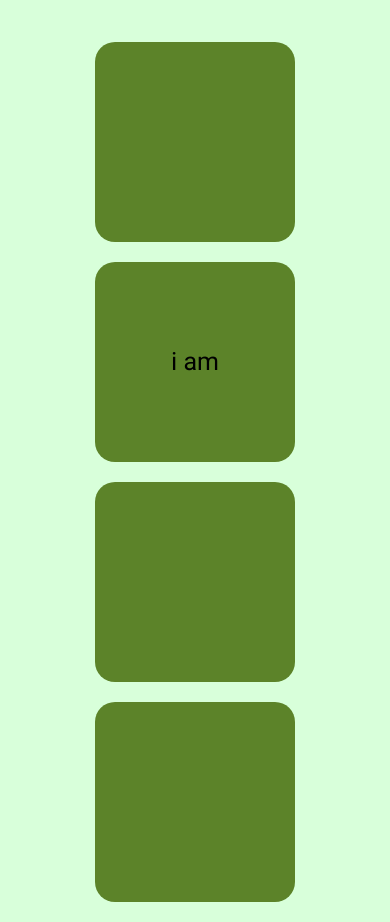
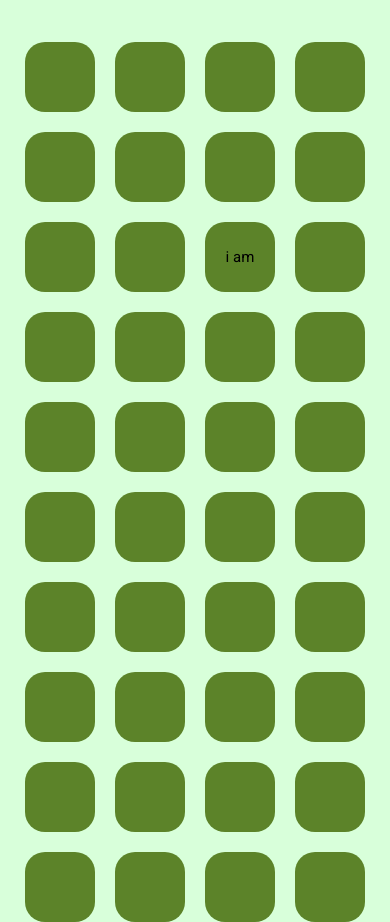
Before and after one commit to Queraxe/memory, a plain HTML site: page index.html in a window 390 px wide. Both pictures are taken after a click on the element "i am". Drawn offline with Linux system fonts and the light colour scheme.

Commit message:
change to phone

```diff
--- a/script.js
+++ b/script.js
@@ -5,6 +5,24 @@ let box = document.getElementsByClassName("box")[0];
 let infill = [
 	["hallo", "hello"],
 	["ich bin", "i am"],
+	["danke", "thank you"],
+	["bitte", "please"],
+	["tschüss", "goodbye"],
+	["ja", "yes"],
+	["nein", "no"],
+	["Entschuldigung", "sorry"],
+	["wie geht's?", "how are you?"],
+	["gut", "good"],
+	["schlecht", "bad"],
+	["Essen", "food"],
+	["trinken", "drink"],
+	["Wasser", "water"],
+	["Hilfe", "help"],
+	["Freund", "friend"],
+	["Haus", "house"],
+	["Auto", "car"],
+	["Arbeit", "work"],
+	["Schule", "school"],
 ];
 
 function flattenArray(array) {
@@ -68,6 +86,12 @@ function check() {
 	if (same) {
 		first.style.background = "green";
 		second.style.background = "green";
+		sleep(1000).then(() => {
+			first.style.visibility = "hidden";
+			second.style.visibility = "hidden";
+			first = null;
+			second = null;
+		});
 	} else {
 		first.style.background = "red";
 		second.style.background = "red";
--- a/style.css
+++ b/style.css
@@ -33,7 +33,7 @@ body {
 }
 
 .card {
-	width: 200px;
+	width: 70px;
 	aspect-ratio: 1;
 	background-color: rgb(92, 131, 41);
 	border-radius: 20px;
@@ -46,7 +46,7 @@ body {
 	justify-content: center;
 	align-items: center;
 
-	font-size: 25px;
+	font-size: 15px;
 }
 
 .card:hover {
```
